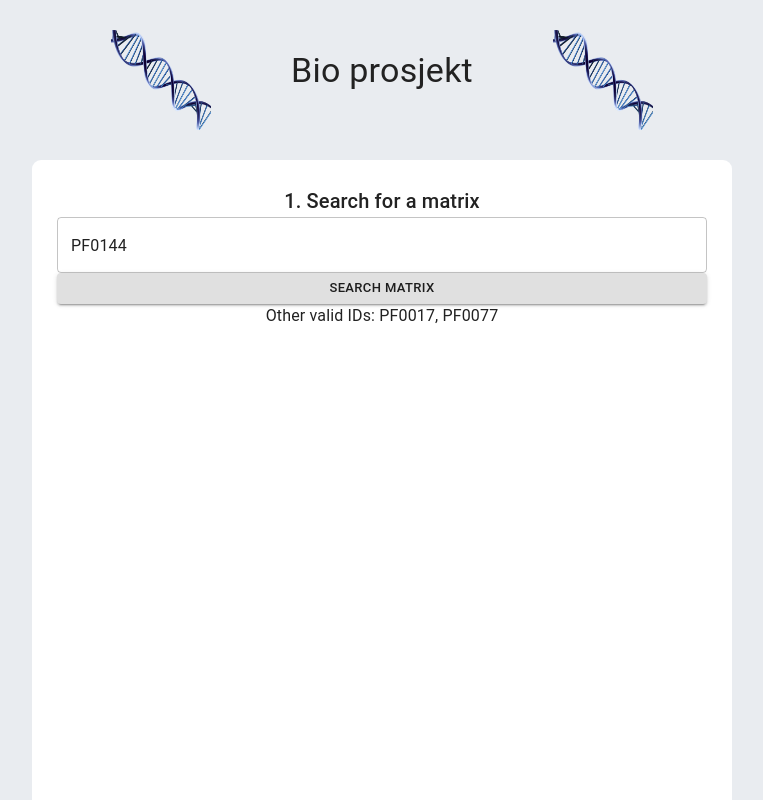
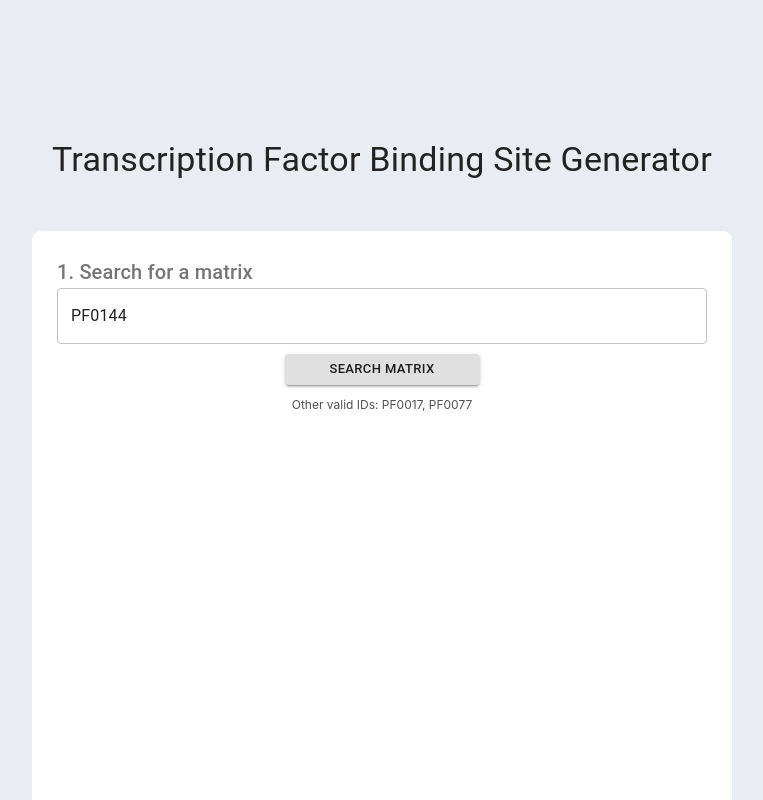
Before and after one commit to sunnivablock/mol3022, a React (Create React App) app in the folder bioProsjekt/: page / in a window 1280 px wide. Shown: the top 800 px of the page, without its empty margins (258-1021 px from the left). Built offline with nearby package versions, Linux system fonts and the light colour scheme.

Commit message:
FIx layout and add graph

```diff
--- a/bioProsjekt/package.json
+++ b/bioProsjekt/package.json
@@ -8,9 +8,12 @@
     "@testing-library/react": "^11.1.0",
     "@testing-library/user-event": "^12.1.10",
     "axios": "^0.21.1",
+    "chart.js": "^2.9.4",
     "react": "^17.0.1",
+    "react-chartjs-2": "^2.11.1",
     "react-dom": "^17.0.1",
     "react-scripts": "4.0.2",
+    "victory": "^35.4.11",
     "web-vitals": "^1.0.1"
   },
   "scripts": {
--- a/bioProsjekt/src/App.css
+++ b/bioProsjekt/src/App.css
@@ -15,7 +15,7 @@
 
 .App-header {
   background-color: rgb(233, 236, 240);
-  min-height: 100vh;
+  min-height: 180vh;
   display: flex;
   flex-direction: column;
   align-items: center;
--- a/bioProsjekt/src/App.js
+++ b/bioProsjekt/src/App.js
@@ -8,11 +8,11 @@ function App() {
     <div className="App">
       <header className="App-header">
         <div style={{display:"flex", flexDirection:"row"}}>
-          <img style={{padding:"30px"}} width={100} height={100} src={dna}></img>
+          {/* <img style={{padding:"30px"}} width={100} height={100} src={dna}></img> */}
           <div style={{padding:"50px"}}>
-            <Typography variant="h4">Bio prosjekt</Typography>
+            <Typography variant="h4">Transcription Factor Binding Site Generator</Typography>
           </div>
-          <img style={{padding:"30px"}} width={100} height={100} src={dna}></img>
+          {/* <img style={{padding:"30px"}} width={100} height={100} src={dna}></img> */}
         </div>
         <Graph/>
       </header>
--- a/bioProsjekt/src/components/Graph.jsx
+++ b/bioProsjekt/src/components/Graph.jsx
@@ -3,6 +3,8 @@ import "./GraphStyle.css";
 import { Typography, TextField, Button } from '@material-ui/core';
 import {getMatrix} from "../queries/jaspar";
 import { calculateMatches, calculatePWM } from "../functionality/calculations";
+import { VictoryChart, VictoryBar, VictoryTheme } from "victory";
+import { Bar, Chart, Line } from "react-chartjs-2";
 
 
 function Graph() {
@@ -32,7 +34,8 @@ function Graph() {
     return(
       <div className="container">
        <div style={{padding:'25px', display:"flex", flexDirection:"column"}}>
-       <Typography variant="h6">{"1. Search for a matrix"}</Typography>
+       {/* <p style={{alignSelf:'flex-start', fontSize:'20px'}}> 1.Search for a matrix:</p> */}
+        <Typography color='TextSecondary' align='left' variant="h6">{"1. Search for a matrix"}</Typography>
           <TextField
             className="DNAInput"
             size="medium"
@@ -44,7 +47,9 @@ function Graph() {
             }}
             placeholder="Please enter ID"
           />
+          <div style={{padding:'5px'}}></div>
           <Button
+            className= 'button'
             size="small"
             fullWidth={false}
             variant="contained"
@@ -54,20 +59,22 @@ function Graph() {
           >
             Search matrix
           </Button>
-          <Typography>Other valid IDs: PF0017, PF0077</Typography>
+          <p style={{alignSelf:'center', fontSize:'12px', color:'#505050'}}> Other valid IDs: PF0017, PF0077</p>
+        {/* Må bruke <p> fordi med typography klarte jeg ikke få luft mellom knap og matrisen*/}
+           {/* <Typography color='TextSecondary' align='center' variant='caption'>Other valid IDs: PF0017, PF0077</Typography> */}
           {oneMatrix.A &&
-            <div>
-              <Typography variant="subtitle1" >{"Position Frequency Matrix for  "+ id +": "}</Typography>
-              <Typography>{"A:  "+ oneMatrix.A.join()}</Typography>
-              <Typography>{"C:  "+ oneMatrix.C.join()}</Typography>
-              <Typography>{"T:  "+ oneMatrix.T.join()}</Typography>
-              <Typography>{"G:  "+ oneMatrix.G.join()}</Typography>
+            <div className='matrise'>
+              <Typography align='left' variant="subtitle1" >{"Position Frequency Matrix for  "+ id +": "}</Typography>
+              <Typography align='left'>{"A:  "+ oneMatrix.A.join()}</Typography>
+              <Typography align='left'>{"C:  "+ oneMatrix.C.join()}</Typography>
+              <Typography align='left'>{"T:  "+ oneMatrix.T.join()}</Typography>
+              <Typography align='left'>{"G:  "+ oneMatrix.G.join()}</Typography>
             </div>
           }
          <p/>
           {oneMatrix.A &&
-          <div>
-             <Typography variant="h6">{"2. Type in a DNA sequence for matching"}</Typography>
+          <div style={{padding: '0px', display:"flex", flexDirection:"column"}}>
+             <Typography color='TextSecondary' align='left' variant="h6">{"2. Type in a DNA sequence for matching"}</Typography>
           <TextField
             className="DNASequence"
             size="medium"
@@ -82,6 +89,7 @@ function Graph() {
             placeholder="Please enter DNA sequence for analysis (Characters acgt or ACGT)"
           />
             <Button
+            className= 'button'
             size="small"
             fullWidth={false}
             variant="contained"
@@ -96,6 +104,10 @@ function Graph() {
             <Typography>{"We found matches: "+ match  }</Typography>
             //<Typography>{"and transcription factor bindings are most likely from position "+ Math.max(match)}</Typography> funker ikke når vi har negative tall :/
           }
+           <div className="resultater">
+              {/* Funker ikke helt enda men ska fikse grafen, lar derfor også noen imports stående selvom de ikke er i bruk */}
+              <Line data={match} />
+            </div>
           </div>
         }
         </div>
--- a/bioProsjekt/src/components/GraphStyle.css
+++ b/bioProsjekt/src/components/GraphStyle.css
@@ -1,7 +1,29 @@
 .container {
   background-color: white;
-  height: 800px;
+  height: 140vh;
   width: 700px;
   box-shadow: 5px;
   border-radius: 9px;
 }
+
+.button {
+    border-top: 2vh;
+    padding-top: 5px;
+    width: 30%;
+    align-self: center;
+    box-shadow: 0;
+}
+
+.matrise {
+    align-items: center;
+    align-content: center;
+    padding-left: 2%;
+    background-color: beige;
+    border-radius: 7px;
+
+}
+
+.resultater {
+    padding: 25px;
+    padding-top: 80px;
+}
```
Also changed, not shown: 1 other file (tests, documents, lock files or other folders).
